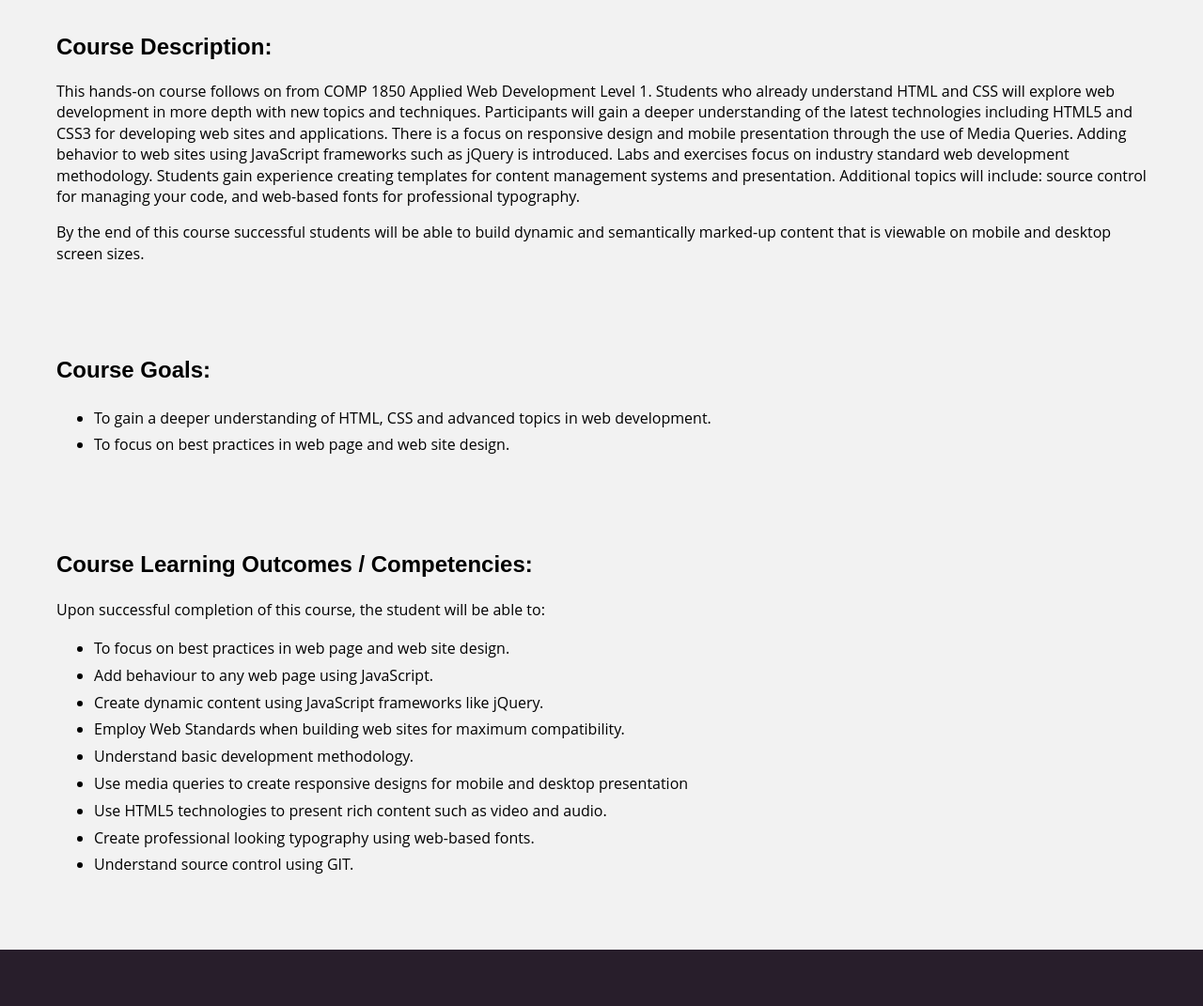
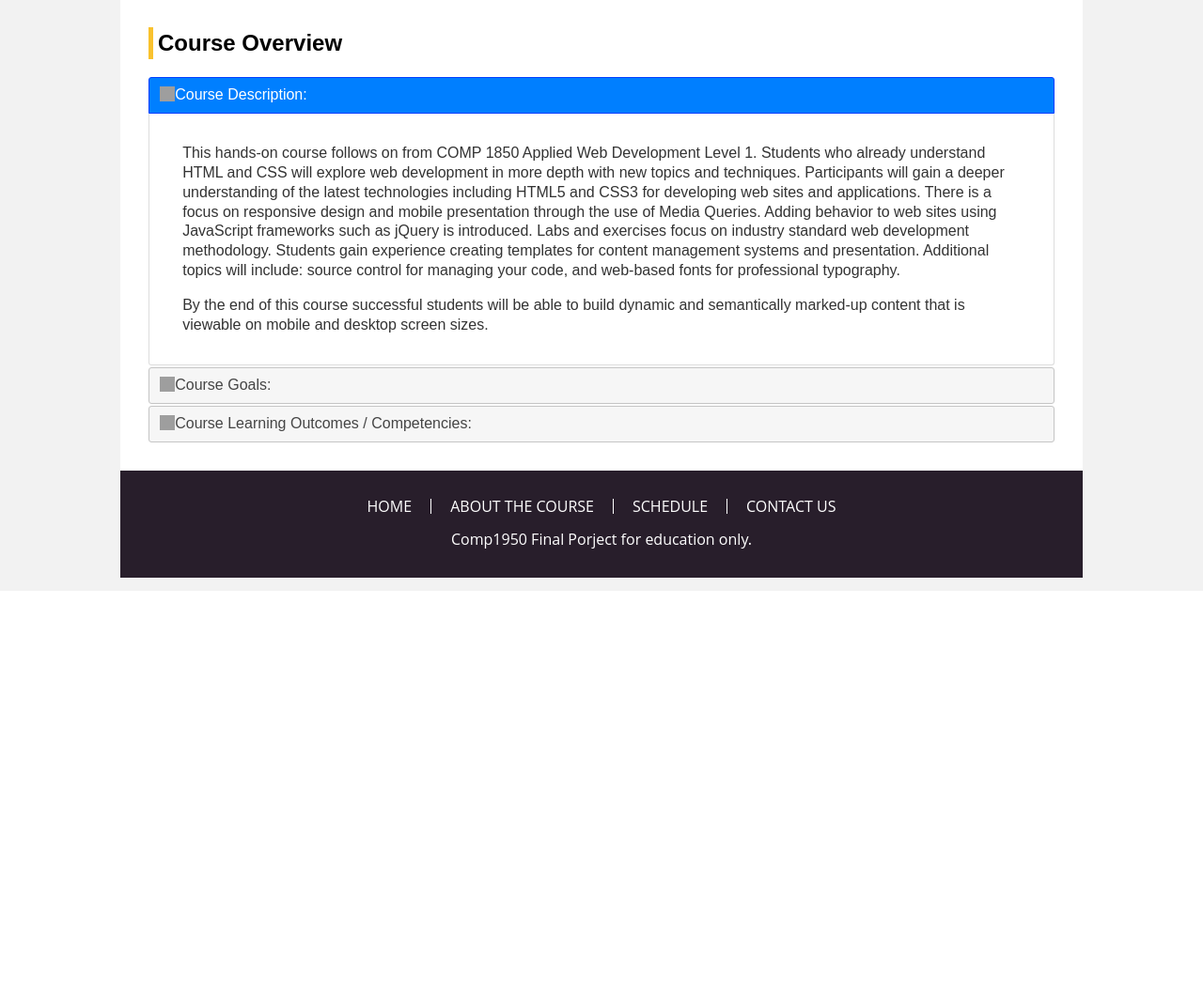
Before and after one commit to tobebestman/comp1950-final-project, a PHP site: page /about-the-course.html in a window 1280 px wide. Shown: the part 171-1242 px from the top of the page at 94% size. After the commit the page ends 800 px from the top, so only its background shows below. Run offline with PHP 8.4, Linux system fonts and the light colour scheme; style sheets or scripts are compiled from the project's sources; some libraries are stand-ins or nearby versions; grey boxes are pictures that could not be loaded.

Commit message:
use accordion for the about-the-course page. add the force-uppercase mixin

```diff
--- a/about-the-course.html
+++ b/about-the-course.html
@@ -8,13 +8,37 @@
 
     <link rel="stylesheet" href="./styles/styles.css">
 
+    <!--    <script src="https://ajax.googleapis.com/ajax/libs/jquery/3.1.1/jquery.min.js"></script>-->
+
+
+    <link rel="stylesheet" href="//code.jquery.com/ui/1.12.1/themes/base/jquery-ui.css">
+    <link rel="stylesheet" href="/resources/demos/style.css">
+    <script src="https://code.jquery.com/jquery-1.12.4.js"></script>
+    <script src="https://code.jquery.com/ui/1.12.1/jquery-ui.js"></script>
+    <script>
+        $(function() {
+            $("#accordion").accordion({
+                heightStyle: "content"
+            });
+        });
+    </script>
 
     <title>About the course</title>
 
 </head>
 
 <body>
+    <div class="wrapper">
         <header>
+            <div class="header-row-01">
+                <a href="./index.html"><img class="logo" src="./images/comp1950_logo.svg"></a>
+                <button class="hamburger">
+                <span class="hamburger-content">
+                    <span class="hamburger-icon" tabindex="-1">&#9776;</span>
+                    <span class="hamburger-text">Menu</span>
+                </span>
+                </button>
+            </div>
             <nav>
                 <ul>
                     <li>
@@ -34,29 +58,28 @@
         </header>
         <main>
             <section>
-            <article>
                 <h1>Course Overview</h1>
-                <section>
+
+                <div id="accordion">
                     <h2>Course Description:</h2>
+                    <div>
                         <p>
                             This hands-on course follows on from COMP 1850 Applied Web Development Level 1. Students who already understand HTML and CSS will explore web development in more depth with new topics and techniques. Participants will gain a deeper understanding of the latest technologies including HTML5 and CSS3 for developing web sites and applications. There is a focus on responsive design and mobile presentation through the use of Media Queries. Adding behavior to web sites using JavaScript frameworks such as jQuery is introduced. Labs and exercises focus on industry standard web development methodology. Students gain experience creating templates for content management systems and presentation. Additional topics will include: source control for managing your code, and web-based fonts for professional typography.
                         </p>
                         <p>
                             By the end of this course successful students will be able to build dynamic and semantically marked-up content that is viewable on mobile and desktop screen sizes.
                         </p>
-                </section>
-                <section>
+                    </div>
                     <h2>Course Goals:</h2>
-                    <p>
+                    <div>
                         <ul>
                             <li> To gain a deeper understanding of HTML, CSS and advanced topics in web development.</li>
                             <li>To focus on best practices in web page and web site design.</li>
                         </ul>
-                    </p>
-                </section>
-                <section>
+                    </div>
+
                     <h2>Course Learning Outcomes / Competencies:</h2>
-                    <p>
+                    <div>
                         Upon successful completion of this course, the student will be able to:
                         <ul>
                             <li> To focus on best practices in web page and web site design. </li>
@@ -69,14 +92,32 @@
                             <li> Create professional looking typography using web-based fonts. </li>
                             <li> Understand source control using GIT. </li>
                         </ul>
-                    </p>
-                </section>
-            </article>
+                    </div>
+                </div>
+
             </section>
         </main>
         <footer>
-
+            <nav>
+                <ul>
+                    <li>
+                        <a href="./index.html">home</a>
+                    </li>
+                    <li>
+                        <a href="./about-the-course.html">about the course</a>
+                    </li>
+                    <li>
+                        <a href="./schedule.html"> schedule</a>
+                    </li>
+                    <li>
+                        <a href="./contact-us.html">contact us</a>
+                    </li>
+                </ul>
+            </nav>
+            <p>Comp1950 Final Porject for education only.</p>
         </footer>
+    </div>
+    <script src="./scripts/menu.js"></script>
 </body>
 
 </html>
--- a/scss/_footer.scss
+++ b/scss/_footer.scss
@@ -1,4 +1,5 @@
 footer {
+
     background-color: lighten($site-black, 10);
     color: $site-white;
     padding: $padding;
@@ -19,6 +20,9 @@ footer {
     }
 
     nav {
+
+        @include force-uppercase;
+
         ul {
             @include flatten(true);
             display: flex;
--- a/scss/_header.scss
+++ b/scss/_header.scss
@@ -1,5 +1,6 @@
 header {
 
+    @include force-uppercase;
     $header-height: 60px !global;
     min-height: $header-height;
 
--- a/scss/_mixins.scss
+++ b/scss/_mixins.scss
@@ -1,24 +1,25 @@
 // Mixins
-
 // Mixin for centering element
 // with margin-left: auto
 // and margin-right: auto;
-@mixin center($margin-center: true, $zero-margin: true){
-    @if($margin-center){
-        @if($zero-margin){
+@mixin center($margin-center: true, $zero-margin: true) {
+    @if($margin-center) {
+        @if($zero-margin) {
             margin: 0 auto;
-        }@else {
+        }
+        @else {
             margin: {
                 left: auto;
                 right: auto;
             }
         }
-    }@else {
+    }
+    @else {
         position: absolute;
         top: 50%;
         left: 50%;
         transform: translate(-50%, -50%);
-        @if($zero-margin){
+        @if($zero-margin) {
             margin: 0;
         }
     }
@@ -32,7 +33,7 @@
     margin: 0;
     padding: 0;
     line-height: 1;
-    @if($list){
+    @if($list) {
         list-style: none;
     }
 }
@@ -78,8 +79,8 @@
 // without distortion of the
 // image
 // using object-fit cover
-@mixin img-cover($abs-pos: true){
-    @if($abs-pos){
+@mixin img-cover($abs-pos: true) {
+    @if($abs-pos) {
         position: absolute;
         top: 0;
         left: 0;
@@ -105,13 +106,12 @@
 // Mixin to set links
 // to not have their
 // default look
-@mixin plain-link($c: white){
+@mixin plain-link($c: white) {
     text-decoration: none;
     color: $c;
 }
 
 // Layout Mixins
-
 // Mixins for creating a flex row of
 // and evenly spacing out the
 // elements along the row
@@ -162,8 +162,8 @@
 }
 
 // Media Query Mixin
-@mixin mq($w){
-    @media (max-width: $w){
+@mixin mq($w) {
+    @media (max-width: $w) {
         @content;
     }
 }
@@ -179,3 +179,8 @@
     clip: rect(0, 0, 0, 0);
     position: absolute;
 }
+
+//force upper case
+@mixin force-uppercase {
+    text-transform: uppercase;
+}
```
Lines whose indentation alone changed are shown as unchanged.
